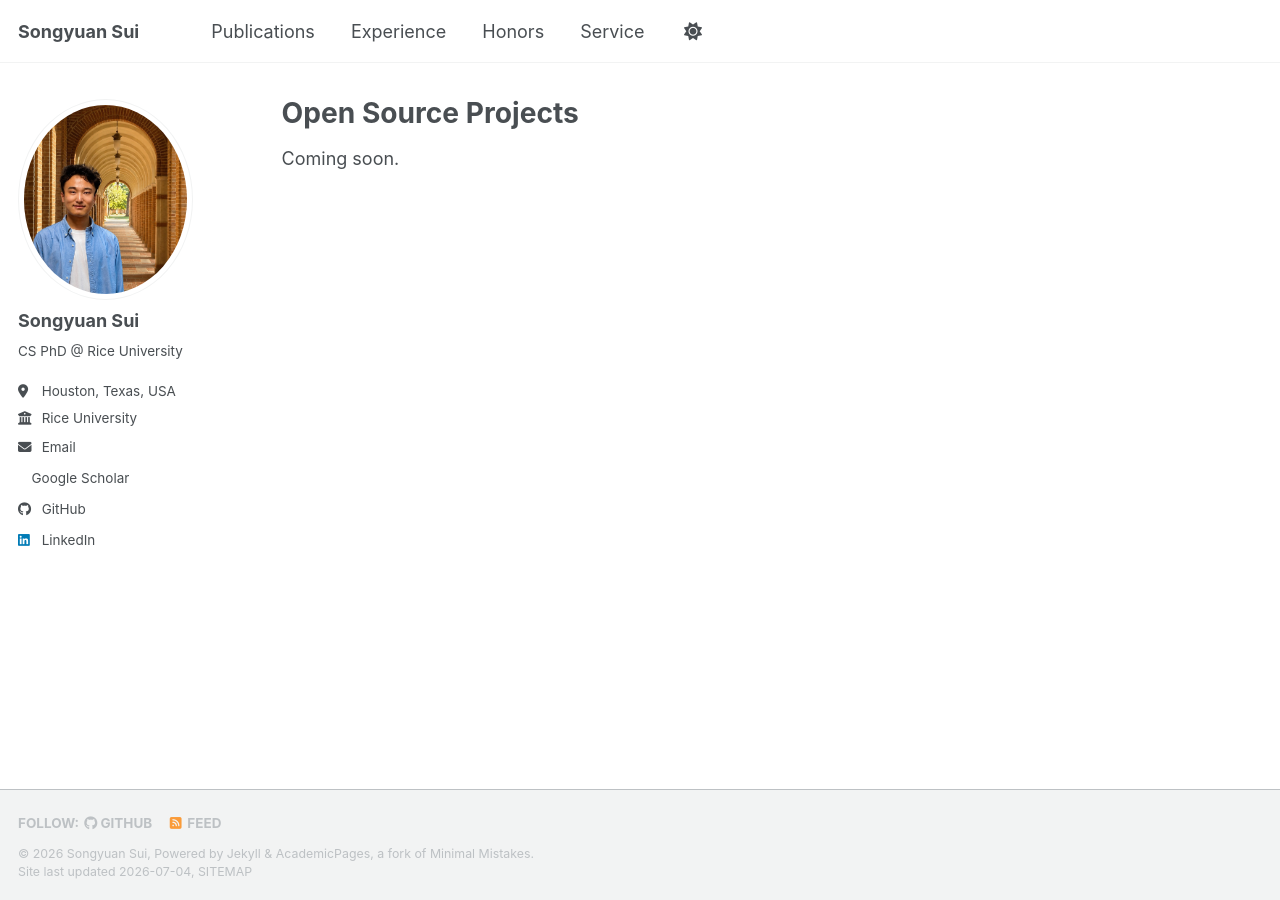
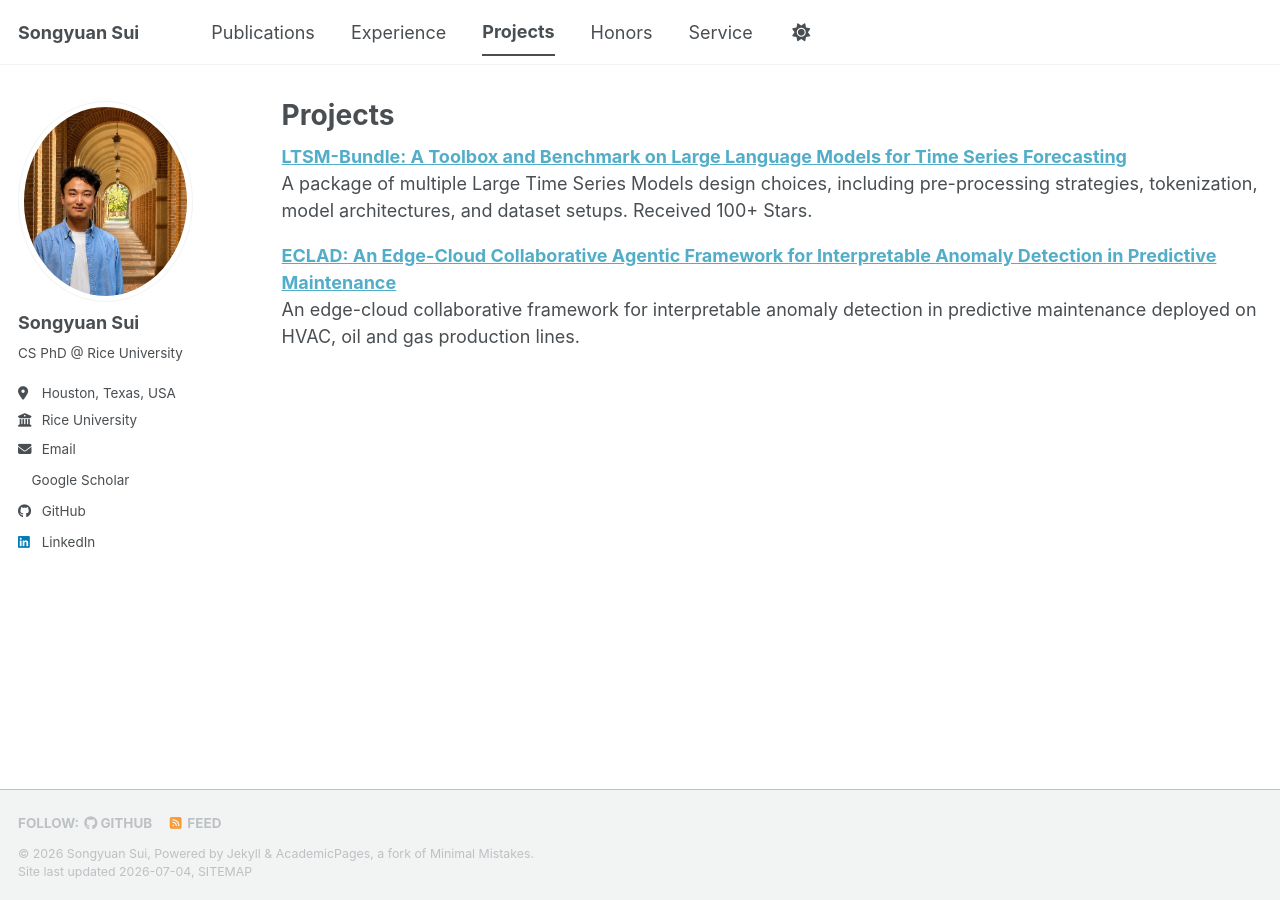
Before and after one commit to SongyuanSui/SongyuanSui.github.io, a Jekyll site: the page built from _pages/open-source-projects.md, in a window 1280 px wide. Built offline with Jekyll 4.4.1, drawn with Linux system fonts in a browser that asks for light colours; a style sheet for code colours, icons or effects is not loaded.

Commit message:
add projects page

```diff
--- a/_data/navigation.yml
+++ b/_data/navigation.yml
@@ -14,6 +14,9 @@ main:
   - title: "Experience"
     url: /experience/
 
+  - title: "Projects"
+    url: /projects/
+
   - title: "Honors"
     url: /honors/
 
--- a/_pages/open-source-projects.md
+++ b/_pages/open-source-projects.md
@@ -1,8 +1,24 @@
 ---
 layout: archive
-title: "Open Source Projects"
-permalink: /open-source-projects/
+title: "Projects"
+permalink: /projects/
 author_profile: true
 ---
 
-Coming soon.
+<div style="margin-bottom: 1rem;">
+  <div>
+    <strong><a href="https://github.com/datamllab/ltsm">LTSM-Bundle: A Toolbox and Benchmark on Large Language Models for Time Series Forecasting</a></strong>
+  </div>
+  <div>
+    A package of multiple Large Time Series Models design choices, including pre-processing strategies, tokenization, model architectures, and dataset setups. Received 100+ Stars.
+  </div>
+</div>
+
+<div style="margin-bottom: 1rem;">
+  <div>
+    <strong><a href="https://github.com/SongyuanSui/EdgeCloud-AD">ECLAD: An Edge-Cloud Collaborative Agentic Framework for Interpretable Anomaly Detection in Predictive Maintenance</a></strong>
+  </div>
+  <div>
+    An edge-cloud collaborative framework for interpretable anomaly detection in predictive maintenance deployed on HVAC, oil and gas production lines.
+  </div>
+</div>
```
Also changed, not shown: _pages/academic-service.md (+1 -1 lines).
